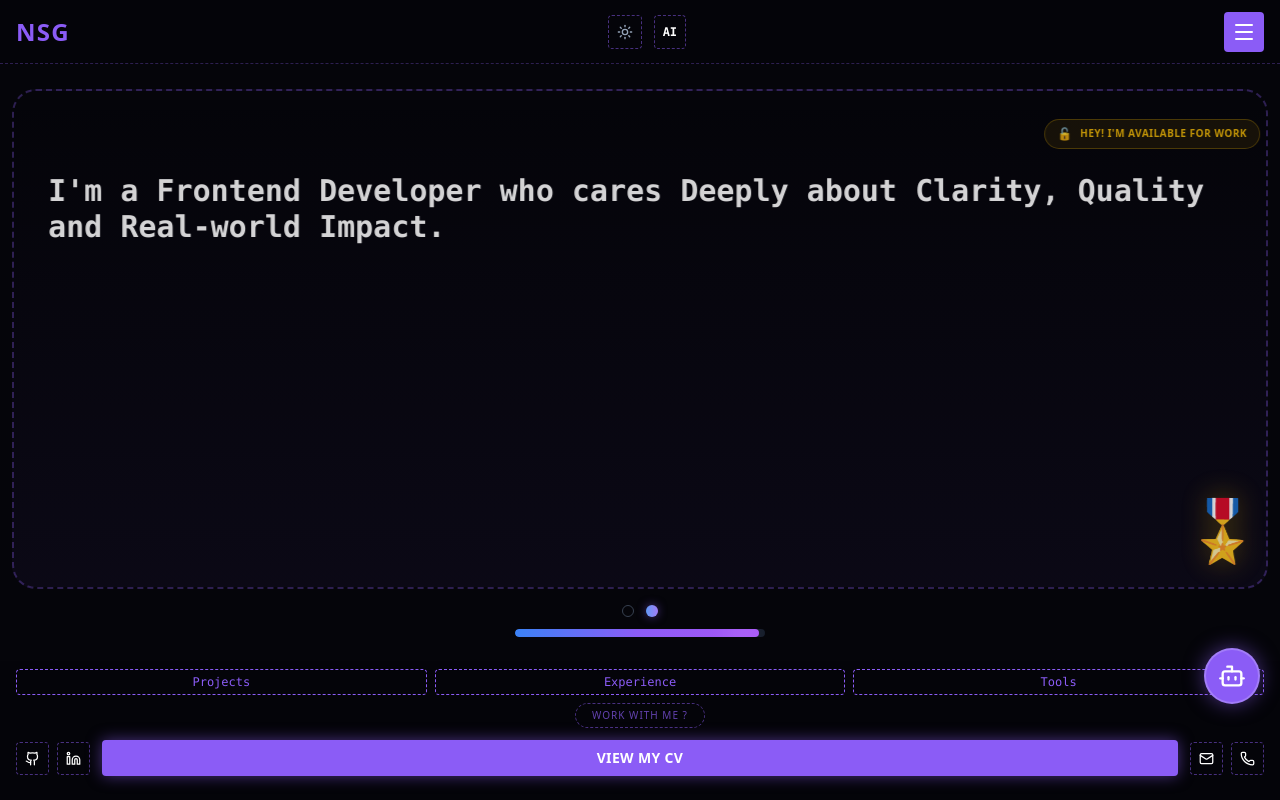
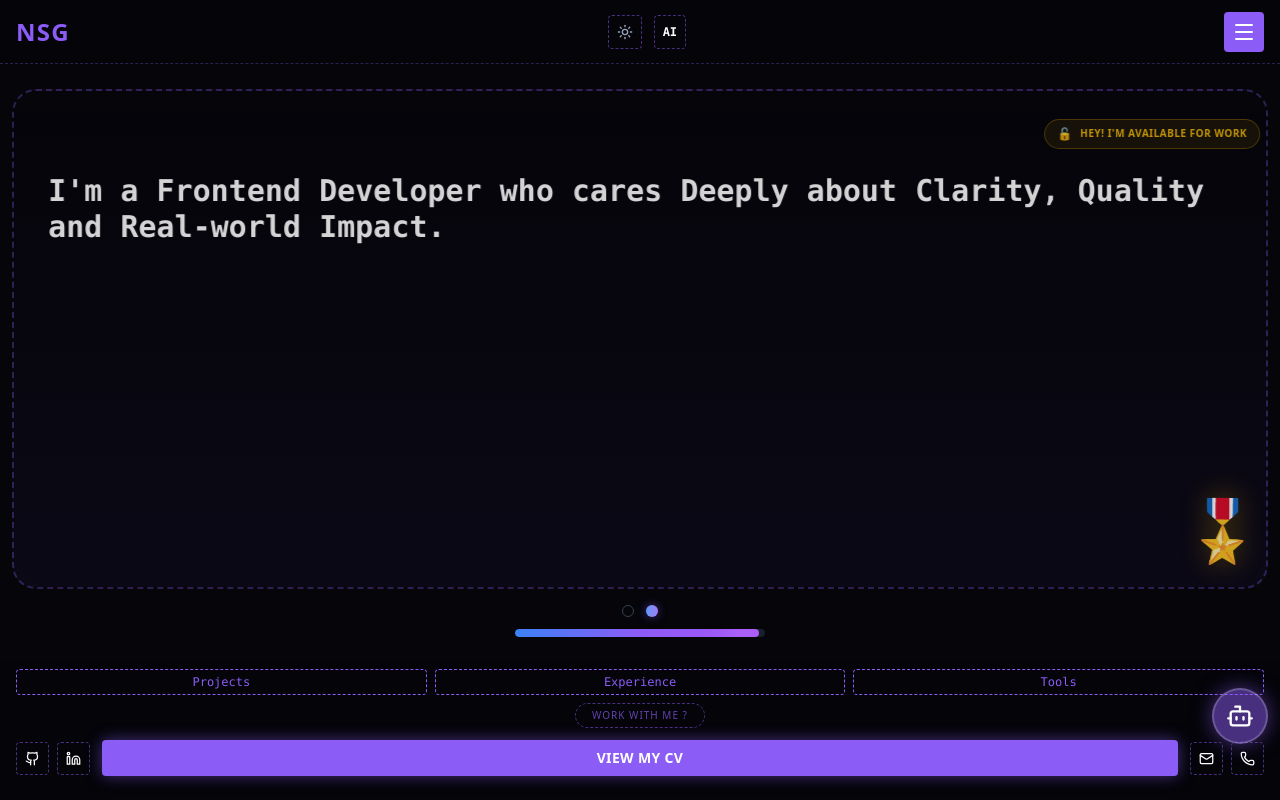
Before and after one commit to nenshallom/portfolio, a Next.js app: page / in a window 1280 px wide. Built offline with nearby package versions, Linux system fonts and the light colour scheme.

Commit message:
Fix: light theme

```diff
--- a/app/cv/page.tsx
+++ b/app/cv/page.tsx
@@ -6,14 +6,14 @@ export default async function CvPage() {
   const { profile, experience, projects, education } = await getProfileData();
 
   return (
-    <div className="px-4 pt-4 pb-24 min-h-full flex flex-col">
+    <div className="px-3 pt-4 min-h-full flex flex-col">
 
       {/* Main Dashed Container */}
-      <div className="flex-1 w-full border-2 border-dashed border-primary/30 rounded-3xl p-5 md:p-8 relative bg-gradient-to-b from-transparent to-primary/5 flex flex-col gap-8 overflow-hidden">
+      <div className="flex-1 w-full border-2 border-dashed border-primary/30 rounded-3xl p-3 md:p-8 relative bg-gradient-to-b from-transparent to-primary/5 flex flex-col gap-8 overflow-hidden">
 
         {/* --- HEADER TITLE --- */}
-        <h1 className="text-3xl font-black text-white text-center tracking-wide border-b border-primary/20 pb-4 font-mono">
-           My CV
+        <h1 className="text-3xl font-black text-black dark:white text-center tracking-wide border-b border-primary/20 pb-4 font-mono">
+           Curriculum Vitae
         </h1>
 
         {/* --- 1. PERSONAL INFO (Design 1) --- */}
--- a/components/DraggableChatWidget.tsx
+++ b/components/DraggableChatWidget.tsx
@@ -59,11 +59,11 @@ export default function DraggableChatWidget() {
         drag
         dragMomentum={false}
         dragConstraints={{ left: 0, right: 0, top: 0, bottom: 500 }}
-        className="fixed bottom-24 right-5 z-50 cursor-grab active:cursor-grabbing"
+        className="fixed bottom-14 right-3 z-50 cursor-grab active:cursor-grabbing"
       >
         <button
           onClick={toggleAi} // Updated to use toggleAi
-          className="w-14 h-14 bg-primary text-white rounded-full shadow-[0_0_20px_rgba(139,92,246,0.5)] flex items-center justify-center border-2 border-white/20 hover:scale-110 transition-transform"
+          className="w-14 h-14 bg-primary bg-opacity-50 text-black dark:text-white rounded-full shadow-[0_0_20px_rgba(139,92,246,0.5)] flex items-center justify-center border-2 border-white/20 hover:scale-110 transition-transform"
         >
           {/* Icons automatically swap based on global state */}
           {isAiOpen ? <X size={24} /> : <Bot size={28} />}
```
